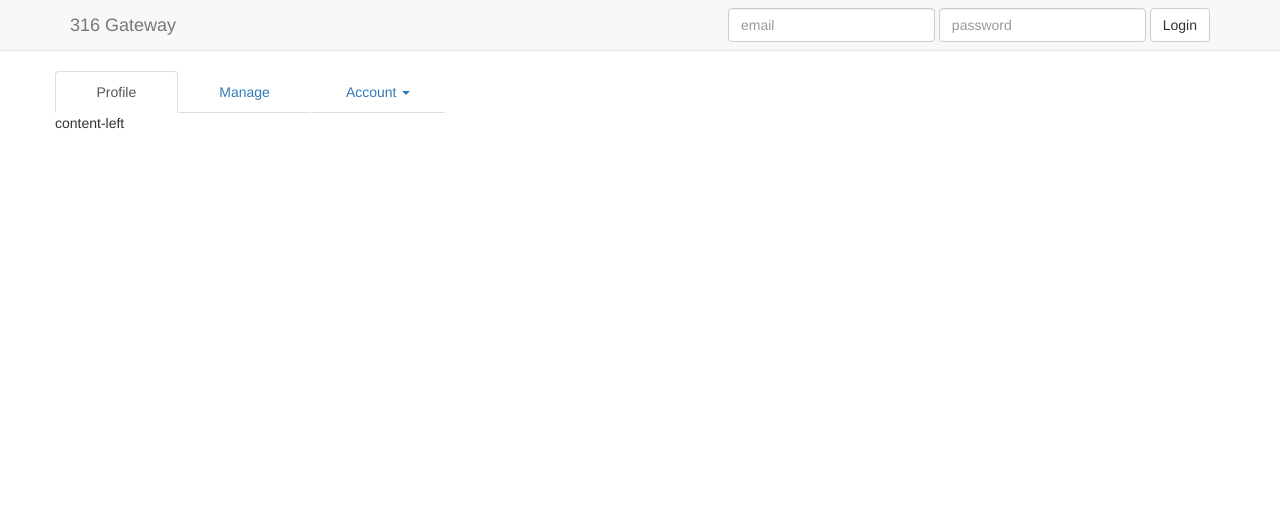
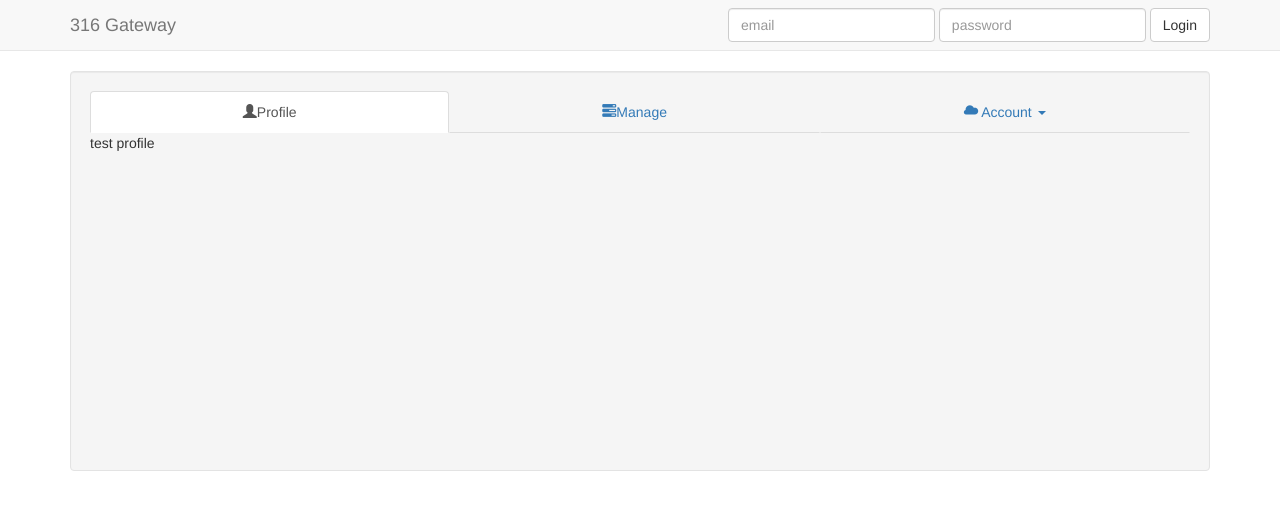
Before and after one commit to davisk/gateway1, a Django app: page /teacher/ in a window 1280 px wide. Shown: the top 510 px of the page. Run offline with Django 3.2, Linux system fonts and the light colour scheme; parts of the project's set-up code (start-up, migrations or seed data) failed here and were passed over; some libraries are stand-ins or nearby versions.

Commit message:
fixed coding style of nav template

```diff
--- a/gateway/templates/base.html
+++ b/gateway/templates/base.html
@@ -17,7 +17,6 @@
     </head>
 
     <body>
-
         <header class="navbar navbar-default navbar-static-top" role="navigation">
             <nav class="container">
                 {% block navigation %}
--- /dev/null
+++ b/gateway/templates/bootstrap/teacher_nav.html
@@ -0,0 +1,39 @@
+{% comment %}
+	this is a bootstrap content nav element for the teacher page
+	it is currently configured to work for 3 tabs and 2 dropdown tabs (dropdown on right)
+	@param title 			header for nav
+	@param glyphicon		glyphicon for header
+	@param content			content for nav tab
+{% endcomment %}
+
+
+{% for item in items|slice:":2" %}
+
+	<li {% if item.active %}class="active"{% endif %}>
+		<a href="#{{ item.id }}" data-toggle="tab"><span class="glyphicon {{ item.icon }}"></span>{{ item.title }}</a>
+	</li>
+
+{% endfor %}
+
+<li class="dropdown">
+	<a href="#" class="dropdown-toggle" data-toggle="dropdown">
+		<span class="glyphicon {{ items.2.icon }}"></span>
+		{{ items.2.title }}
+		<b class="caret"></b>
+	</a>
+
+	<ul class="dropdown-menu text-center" style="width: 100%">
+
+		{% for item in items|slice:"3:" %}
+
+			<li>
+				<a href="#{{ item.id }}" data-toggle="tab">
+					<span class="glyphicon {{ item.icon }}"></span>
+					{{ item.title }}
+				</a>
+			</li>
+
+		{% endfor %}
+
+	</ul>
+</li>
--- a/gateway/templates/teacher.html
+++ b/gateway/templates/teacher.html
@@ -5,9 +5,21 @@
 {% block description %}Manage and view the status of your student entrepreneurs{% endblock %}
 
 {% block main %}
-    <div class="row">
-        <div class="col-md-4">
-            {% include "bootstrap/nav.html" with id=profileTeacher.id left_title=profileTeacher.left_title middle_title=profileTeacher.middle_title right_title=profileTeacher.right_title dd1_title=profileTeacher.dd1_title dd2_title=profileTeacher.dd2_title %}
+
+    <div class="well" style="height: 400px">
+        <ul class="nav nav-tabs nav-justified" id="navi-content" data-tabs="tabs">
+            {% include "bootstrap/teacher_nav.html" with items=subnav %}
+        </ul>
+
+        <div class="tab-content" id="tabi-templates">
+            {% for key in subnav %}
+
+                <div class="tab-pane fade {% if key.active %}in active{% endif %}" id="{{ key.id }}">
+                    {{ key.content }}
+                </div>
+
+            {% endfor %}
         </div>
     </div>
+
 {% endblock %}
--- a/gateway/views/teacher.py
+++ b/gateway/views/teacher.py
@@ -3,19 +3,44 @@ from django.shortcuts import render
 
 
 def teacher_view(request):
-    profileTeacher = {
-        "id": "teacher-admin-content",
-        "left_title": "Profile",
-        "middle_title": "Manage",
-        "right_title": "Account",
-        "dd1_title": "Settings",
-        "dd2_title": "Help"
-    }
+    subnav = [
+        {
+            "id": "tabi-profile",
+            "title": "Profile",
+            "icon": "glyphicon-user",
+            "content": "test profile",
+            "active": "active"
+        },
+        {
+            "id": "tabi-manage",
+            "title": "Manage",
+            "icon": "glyphicon-tasks",
+            "content": "test manage"
+        },
+        {
+            "id": "tabi-account",
+            "title": "Account",
+            "icon": "glyphicon-cloud",
+            "content": "test account"
+        },
+        {
+            "id": "tabi-settings",
+            "title": "Settings",
+            "icon": "glyphicon-cog",
+            "content": "test settings"
+        },
+        {
+            "id": "tabi-help",
+            "title": "Help",
+            "icon": "glyphicon-question-sign",
+            "content": "test help"
+        }
+    ]
 
     return render(
         request,
         'teacher.html',
         dict(
-            profileTeacher=profileTeacher
+            subnav=subnav
         )
     )
```
